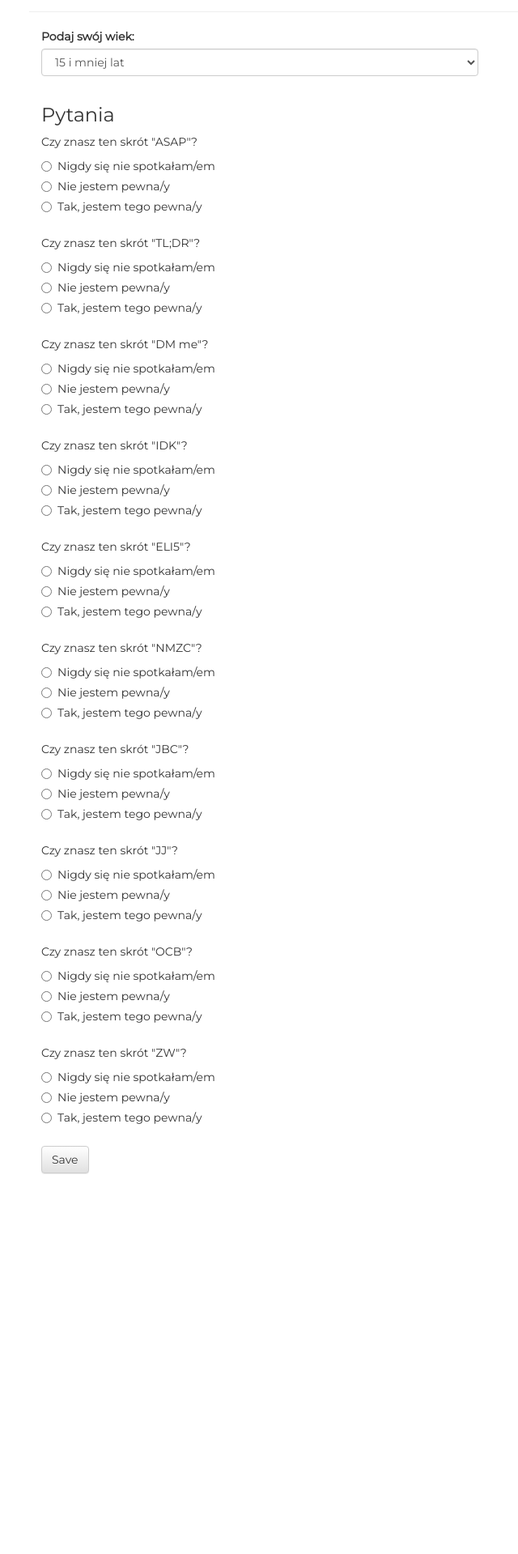
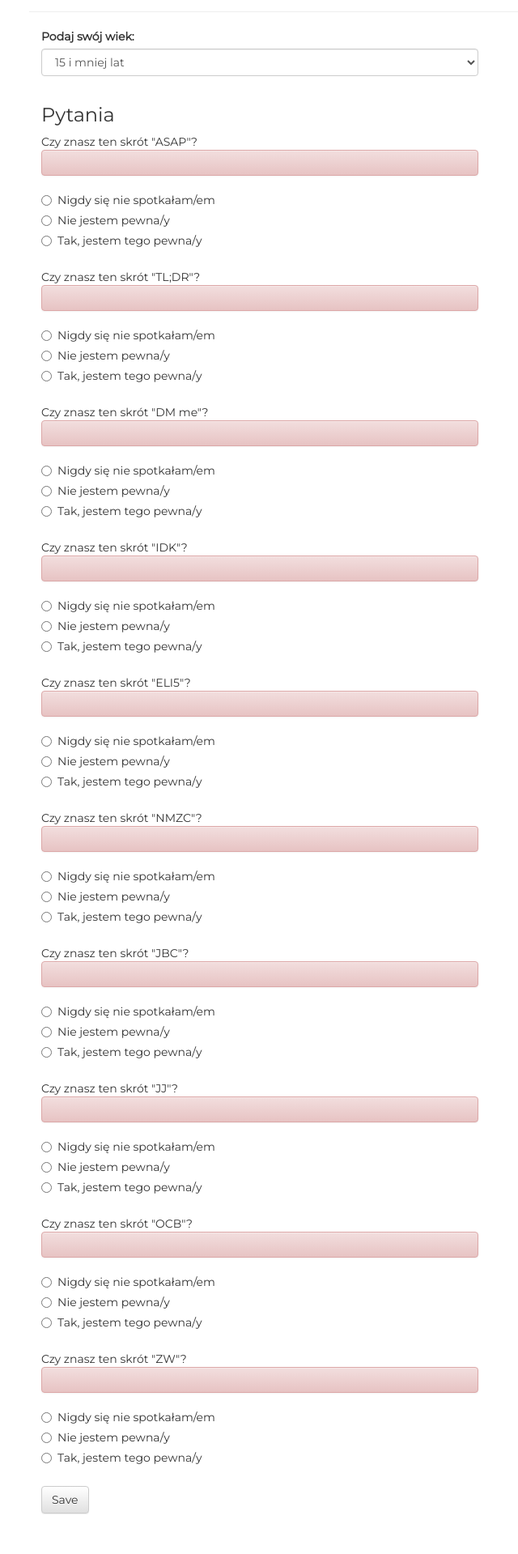
Before and after one commit to kniem/ankieta, a Flask app: page /form in a window 1280 px wide. Shown: the part 208-2127 px from the top of the page at 81% size, without its empty margins (34-674 px from the left). Before the commit the page ends 1658 px from the top, so only its background shows below. Run offline with Flask 2, Linux system fonts and the light colour scheme; some libraries are stand-ins or nearby versions.

Commit message:
FINAL hope so
oby teraz zadziałało, wierzę, i'm a believer

```diff
--- a/templates/base.html
+++ b/templates/base.html
@@ -62,12 +62,22 @@
             $("input:radio").click(function () {
                 var name = $(this).attr('name');
                 $("#"+name+"test").css('display', ($(this).val() == "1") ? 'block':'none');
-
+                if(name.substring(0,1) == 'q'){
+                		if(name.length == 3) {var errid = 'errq10';}
+                    else {var errid = 'errq' + name.substring(1,2);}
+                }
+                else{
+                		if(name.length == 9) {var errid = 'erra10';}
+                    else {var errid = 'erra' + name.substring(3,4);}
+                }
+                if ($('input[name="' + name + '"]:checked').length != 0) {
+                    $("#"+errid).html("");
+                }
             });
         });
 
         $(function () {
-            function validateForm() {
+            $('form').submit(function (){
                 //Make groups
                 var names = ['q1', 'q2', 'q3', 'q4', 'q5', 'q6', 'q7', 'q8', 'q9', 'q10'];
                 var qnumbers = [];
@@ -88,13 +98,11 @@
                             qnumbers.push(i+1);
                     }
                 });
-                alert(qnumbers);
                 //check for error
 
                 $.each(qnumbers, function (i, name) {
                     if ($('input[name="ans' + name + 'test"]:checked').length == 0) {
                         radioError = true;
-                        alert(qnumbers[i]);
                         var errid = 'erra' + qnumbers[i];
                         $("#"+errid).html("Hello World");
                     }
--- a/templates/form.html
+++ b/templates/form.html
@@ -9,7 +9,7 @@
     <h2>Wypełnienienie nie powinno zająć więcej niż 5 minut</h2>
 </div>
 
-<form role="form" action="/save" method="post" onsubmit="return validateForm()">
+<form role="form" action="/save" method="post">
     <div class="container-fluid">
         <div class="row">
             <div class="col-md-6">
@@ -29,7 +29,7 @@
         <!-- PIERWSZE PYTANIE -->
         <div class="row">
             <div class="col-md-6 form-group" id="q1">Czy znasz ten skrót "ASAP"?
-                <div class="err-msg" id="errq1"></div>
+                <div class="alert alert-danger" id="errq1"></div>
 
                     <div class="radio">
                       <label>
@@ -52,7 +52,7 @@
 
             </div>
             <div class="col-md-6" id="q1test" style="display:none">Podaj znaczenie tego skrótu:
-                <div class="err-msg" id="erra1"></div>
+                <div class="alert alert-danger" id="erra1"></div>
 
                 <div class="radio">
                       <label>
@@ -78,7 +78,7 @@
         <!-- DRUGIE PYTANIE -->
          <div class="row">
             <div class="col-md-6 form-group" id="q2">Czy znasz ten skrót "TL;DR"?
-                <div class="err-msg" id="errq2"></div>
+                <div class="alert alert-danger" id="errq2"></div>
 
                     <div class="radio">
                       <label>
@@ -101,7 +101,7 @@
 
             </div>
             <div class="col-md-6" id="q2test" style="display:none">Podaj znaczenie tego skrótu:
-                <div class="err-msg" id="erra2"></div>
+                <div class="alert alert-danger" id="erra2"></div>
 
                 <div class="radio">
                       <label>
@@ -127,7 +127,7 @@
         <!-- TRZECIE PYTANIE -->
          <div class="row">
             <div class="col-md-6 form-group" id="q3">Czy znasz ten skrót "DM me"?
-                <div class="err-msg" id="errq3"></div>
+                <div class="alert alert-danger" id="errq3"></div>
 
                     <div class="radio">
                       <label>
@@ -150,7 +150,7 @@
 
             </div>
             <div class="col-md-6" id="q3test" style="display:none">Podaj znaczenie tego skrótu:
-                <div class="err-msg" id="erra3"></div>
+                <div class="alert alert-danger" id="erra3"></div>
 
                 <div class="radio">
                       <label>
@@ -176,7 +176,7 @@
         <!-- CZWARTE PYTANIE -->
          <div class="row">
             <div class="col-md-6 form-group" id="q4">Czy znasz ten skrót "IDK"?
-                <div class="err-msg" id="errq4"></div>
+                <div class="alert alert-danger" id="errq4"></div>
 
                     <div class="radio">
                       <label>
@@ -199,7 +199,7 @@
 
             </div>
             <div class="col-md-6" id="q4test" style="display:none">Podaj znaczenie tego skrótu:
-                <div class="err-msg" id="erra4"></div>
+                <div class="alert alert-danger" id="erra4"></div>
 
                 <div class="radio">
                       <label>
@@ -225,7 +225,7 @@
         <!-- PIĄTE PYTANIE -->
          <div class="row">
             <div class="col-md-6 form-group" id="q5">Czy znasz ten skrót "ELI5"?
-                <div class="err-msg" id="errq5"></div>
+                <div class="alert alert-danger" id="errq5"></div>
 
                     <div class="radio">
                       <label>
@@ -248,7 +248,7 @@
 
             </div>
             <div class="col-md-6" id="q5test" style="display:none">Podaj znaczenie tego skrótu:
-                <div class="err-msg" id="erra5"></div>
+                <div class="alert alert-danger" id="erra5"></div>
 
                 <div class="radio">
                       <label>
@@ -274,7 +274,7 @@
         <!-- SZÓSTE PYTANIE -->
          <div class="row">
             <div class="col-md-6 form-group" id="q6">Czy znasz ten skrót "NMZC"?
-                <div class="err-msg" id="errq6"></div>
+                <div class="alert alert-danger" id="errq6"></div>
 
                     <div class="radio">
                       <label>
@@ -297,7 +297,7 @@
 
             </div>
             <div class="col-md-6" id="q6test" style="display:none">Podaj znaczenie tego skrótu:
-                <div class="err-msg" id="erra6"></div>
+                <div class="alert alert-danger" id="erra6"></div>
 
                 <div class="radio">
                       <label>
@@ -323,7 +323,7 @@
         <!-- SIÓDME PYTANIE -->
          <div class="row">
             <div class="col-md-6 form-group" id="q7">Czy znasz ten skrót "JBC"?
-                <div class="err-msg" id="errq7"></div>
+                <div class="alert alert-danger" id="errq7"></div>
 
                     <div class="radio">
                       <label>
@@ -346,7 +346,7 @@
 
             </div>
             <div class="col-md-6" id="q7test" style="display:none">Podaj znaczenie tego skrótu:
-                <div class="err-msg" id="erra7"></div>
+                <div class="alert alert-danger" id="erra7"></div>
 
                 <div class="radio">
                       <label>
@@ -372,7 +372,7 @@
         <!-- ÓSME PYTANIE -->
          <div class="row">
             <div class="col-md-6 form-group" id="q8">Czy znasz ten skrót "JJ"?
-                <div class="err-msg" id="errq8"></div>
+                <div class="alert alert-danger" id="errq8"></div>
 
                     <div class="radio">
                       <label>
@@ -395,7 +395,7 @@
 
             </div>
             <div class="col-md-6" id="q8test" style="display:none">Podaj znaczenie tego skrótu:
-                <div class="err-msg" id="erra8"></div>
+                <div class="alert alert-danger" id="erra8"></div>
 
                 <div class="radio">
                       <label>
@@ -421,7 +421,7 @@
         <!-- DZIEWIĄTE PYTANIE -->
          <div class="row">
             <div class="col-md-6 form-group" id="q9">Czy znasz ten skrót "OCB"?
-                <div class="err-msg" id="errq9"></div>
+                <div class="alert alert-danger" id="errq9"></div>
 
                     <div class="radio">
                       <label>
@@ -444,7 +444,7 @@
 
             </div>
             <div class="col-md-6" id="q9test" style="display:none">Podaj znaczenie tego skrótu:
-                <div class="err-msg" id="erra9"></div>
+                <div class="alert alert-danger" id="erra9"></div>
 
                 <div class="radio">
                       <label>
@@ -470,7 +470,7 @@
         <!-- DZIESIĄTE PYTANIE -->
          <div class="row">
             <div class="col-md-6 form-group" id="q10">Czy znasz ten skrót "ZW"?
-                <div class="err-msg" id="errq10"></div>
+                <div class="alert alert-danger" id="errq10"></div>
 
                     <div class="radio">
                       <label>
@@ -493,7 +493,7 @@
 
             </div>
             <div class="col-md-6" id="q10test" style="display:none">Podaj znaczenie tego skrótu:
-                <div class="err-msg" id="erra10"></div>
+                <div class="alert alert-danger" id="erra10"></div>
 
                 <div class="radio">
                       <label>
```
